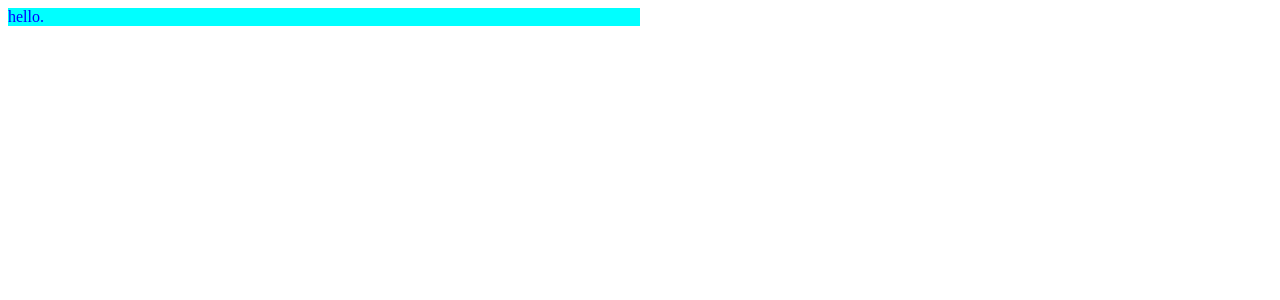
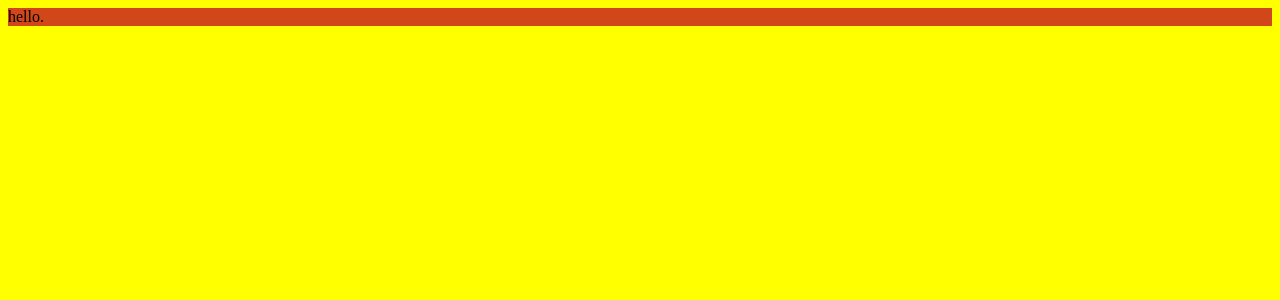
Before and after one commit to Alexthespaceman/application-dynemo, a React (Create React App) app: page / in a window 1280 px wide. Shown: the top 300 px of the page. Built offline with nearby package versions, Linux system fonts and the light colour scheme.

Commit message:
added basic styles

```diff
--- a/src/styles/App.scss
+++ b/src/styles/App.scss
@@ -1,6 +1,13 @@
+@import "./global/variables.scss";
+@import "./components/cards.scss";
+
 .App {
-  background-color: aqua;
-  height: 50%;
-  width: 50%;
+  background-color: $colorAccent1;
+  height: 100%;
+  width: 100%;
   position: relative;
 }
+
+body {
+  background-color: yellow;
+}
--- /dev/null
+++ b/src/styles/components/cards.scss
@@ -0,0 +1,10 @@
+.main-box {
+  border: red 1px solid;
+  width: 100%;
+  height: 100%;
+
+  .small-box {
+    border: green 1px solid;
+    width: 33%;
+  }
+}
--- a/src/styles/index.scss
+++ b/src/styles/index.scss
@@ -1,5 +1 @@
-$primary-color: blue;
-
-body {
-  color: $primary-color;
-}
+@import "App.scss";
--- a/src/styles/page.index.scss
+++ b/src/styles/page.index.scss
@@ -1 +1 @@
-@import "App.scss", "index.scss";
+@import "index.scss";
```
